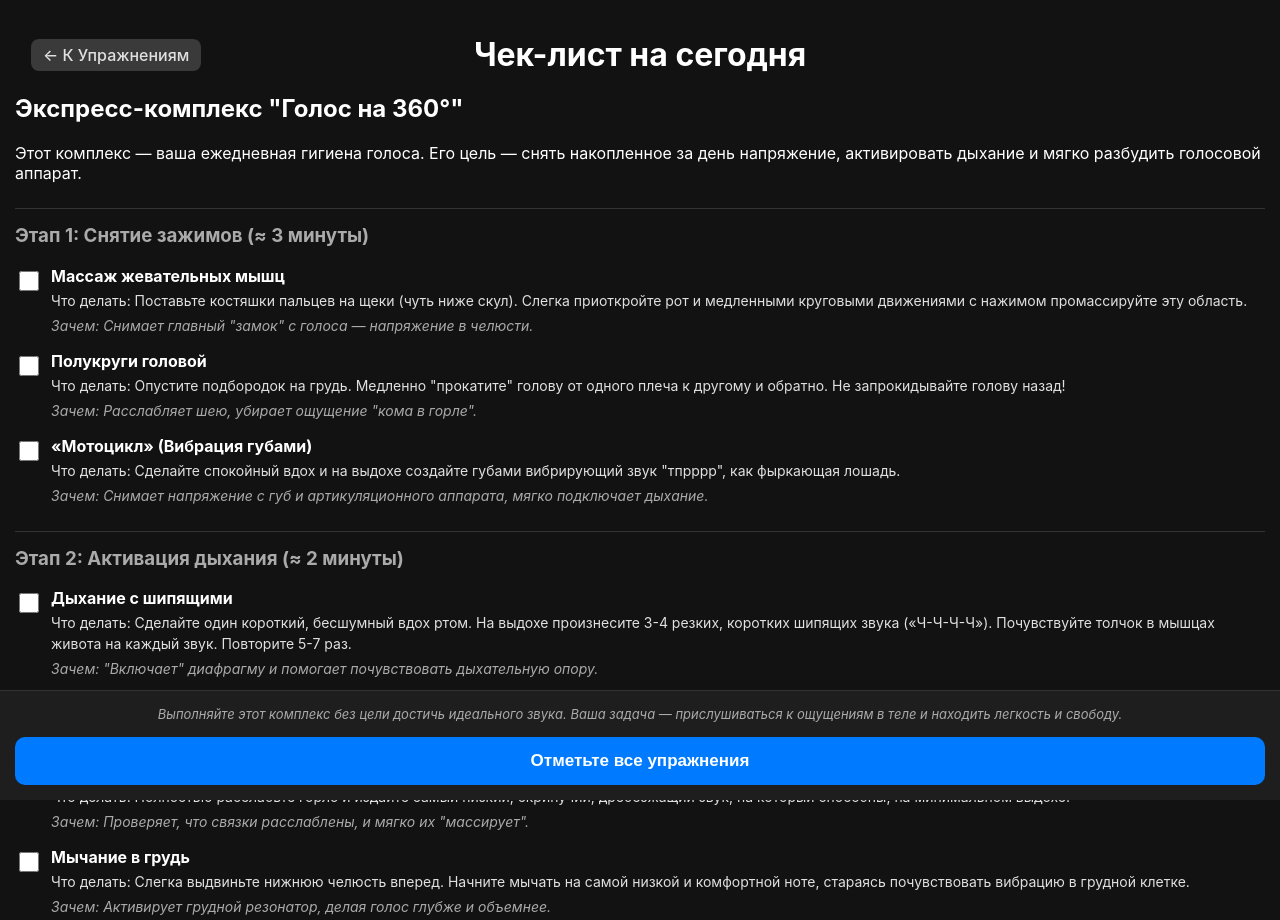
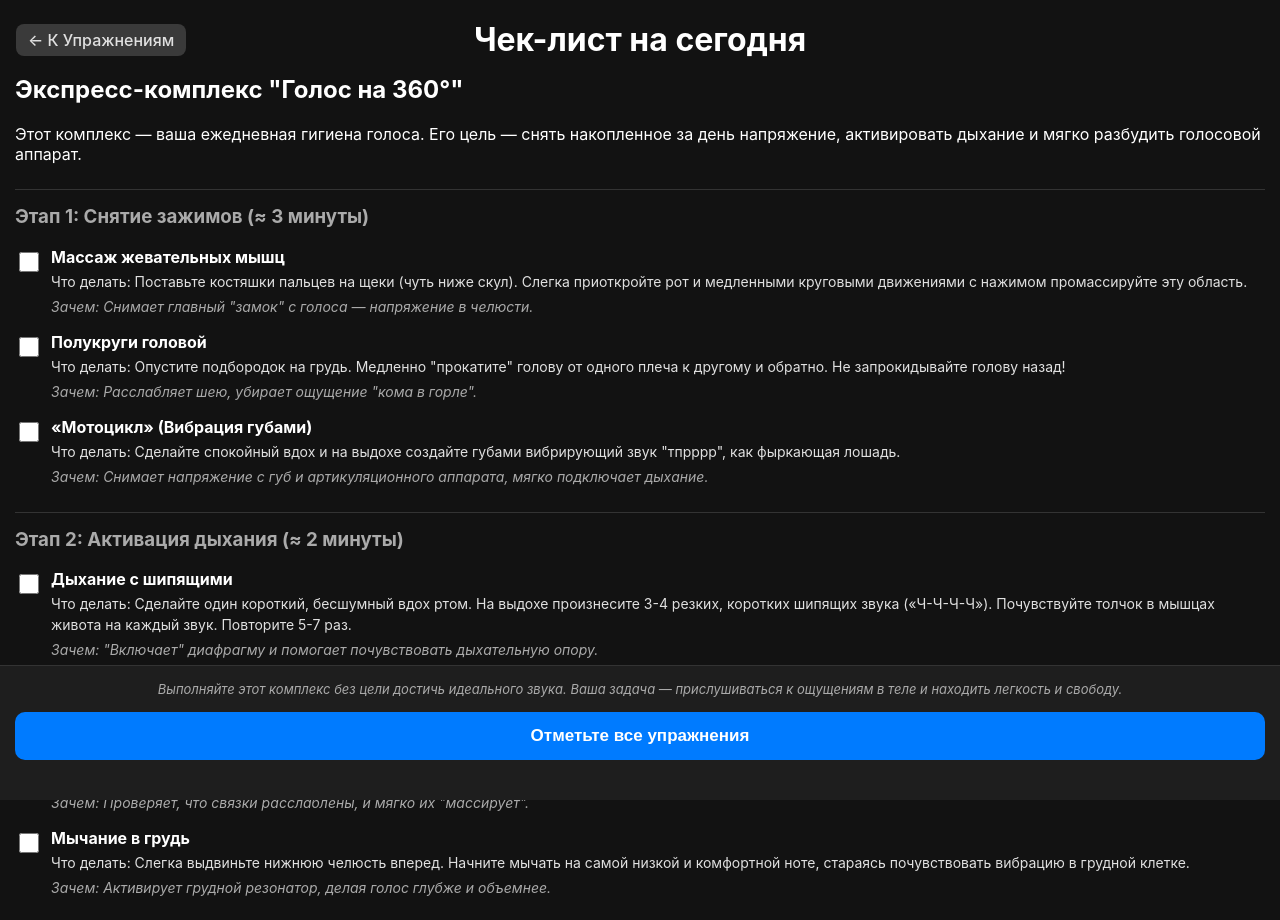
Before and after one commit to kondrashevromans-debug/mari-vocal-school, a plain HTML site: page daily_practice.html in a window 1280 px wide. Shown: the top 920 px of the page. Drawn offline with Linux system fonts and the light colour scheme.

Commit message:
feat(UI): Implement sticky header and footer for improved navigation

```diff
--- a/style.css
+++ b/style.css
@@ -28,6 +28,7 @@ body {
 
 .app-container {
   padding: 15px;
+  padding-top: 75px;
 }
 
 /* =================================== */
@@ -91,6 +92,13 @@ body {
   padding: 15px 15px 10px 15px;
   background-color: var(--tg-theme-secondary-bg-color, #1e1e1e);
   border-bottom: 1px solid #333;
+
+  /* --- ИЗМЕНЕНИЕ: Делаем шапку "липкой" --- */
+  position: fixed; /* Меняем на fixed для надежности */
+  top: 0;
+  left: 0;
+  right: 0;
+  z-index: 100; /* Чтобы шапка была поверх контента */
 }
 
 .header-with-back h2 {
@@ -105,6 +113,16 @@ body {
   align-items: center;
   padding: 20px 16px;
   gap: 16px;
+  /* --- ИЗМЕНЕНИЕ: Делаем эту шапку тоже "липкой" --- */
+  position: fixed; /* Меняем на fixed */
+  top: 0;
+  left: 0;
+  right: 0;
+  z-index: 100;
+  background-color: var(
+    --tg-theme-bg-color,
+    #121212
+  ); /* Добавляем фон, чтобы контент не просвечивал */
 }
 
 .header-with-back-button h1 {
@@ -714,11 +732,13 @@ body {
 .daily-practice-footer {
   position: sticky;
   bottom: 0;
-  padding: 15px;
-  margin: 20px -15px -15px -15px;
+  /* --- ИЗМЕНЕНИЕ: Добавляем отступы, особенно снизу --- */
+  padding: 15px 15px calc(40px + env(safe-area-inset-bottom));
+  margin: 20px -15px 0 -15px; /* Убираем отрицательный отступ снизу */
   background-color: var(--tg-theme-secondary-bg-color, #1e1e1e);
   border-top: 1px solid #333;
   text-align: center;
+  z-index: 50; /* Добавляем z-index на всякий случай */
 }
 
 .main-advice {
```
